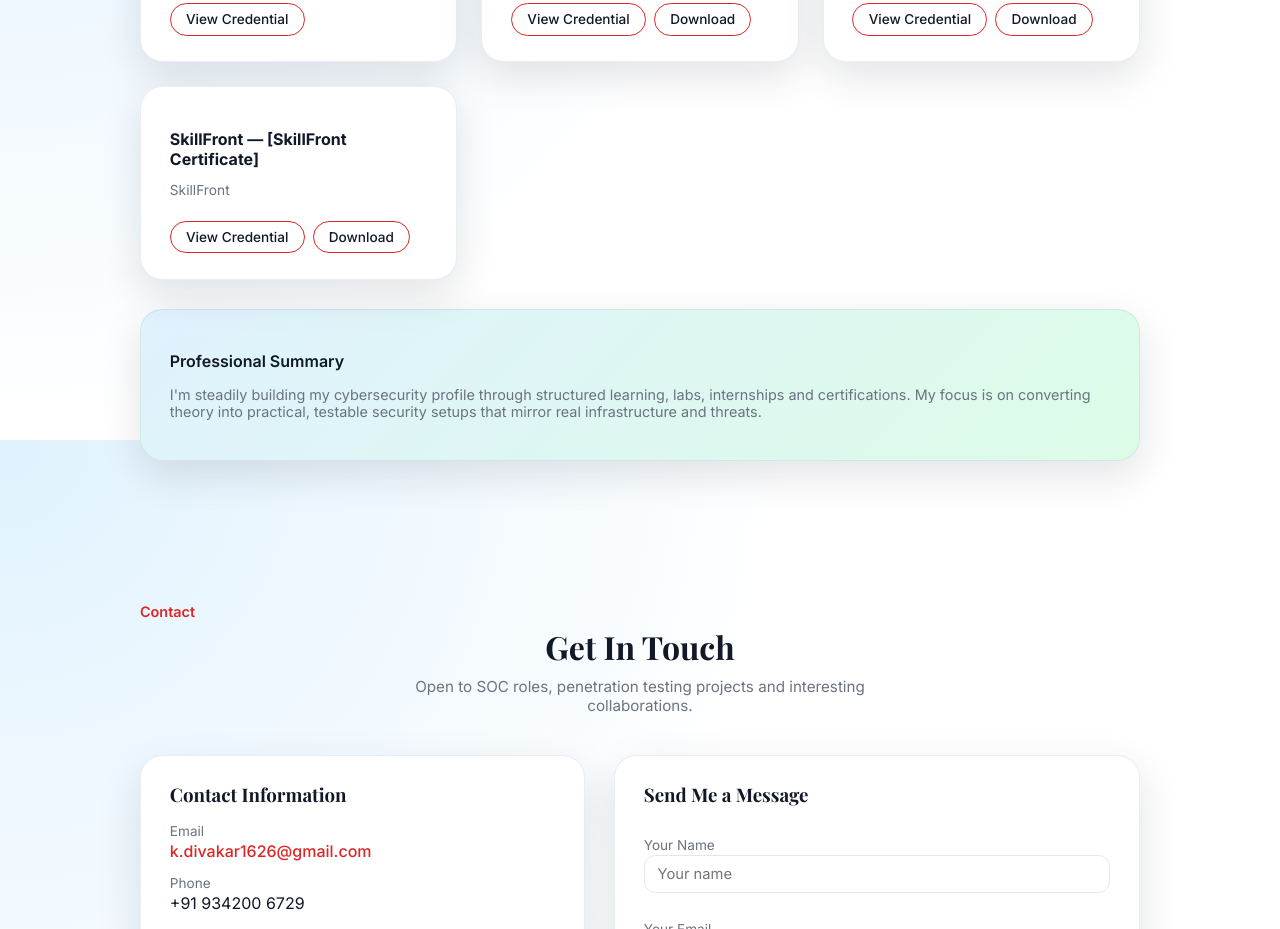
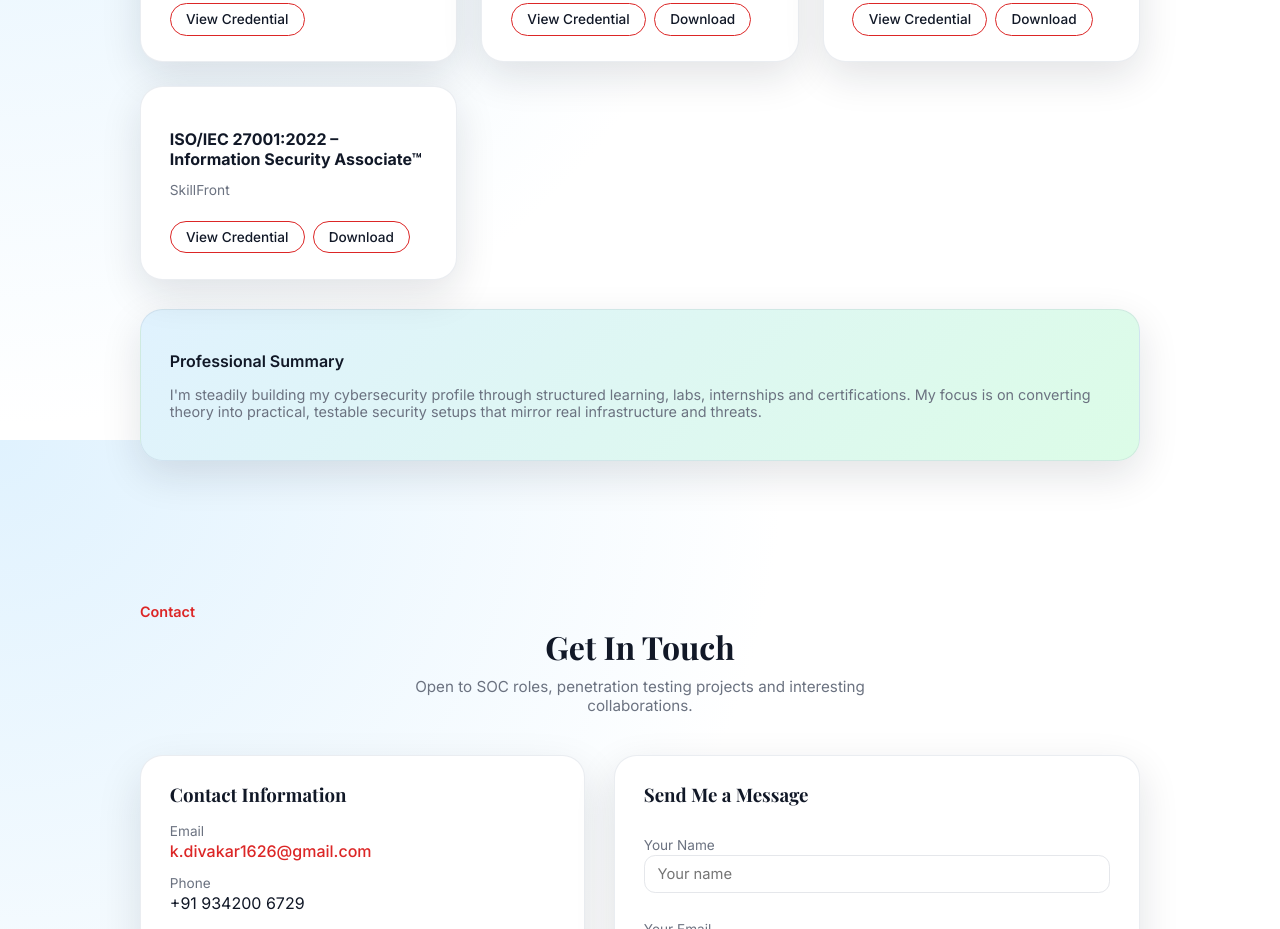
Before and after one commit to Diva07-kd/diva-portfolio, a React (Vite) app: page / in a window 1280 px wide. Shown: the part 5160-6089 px from the top of the page. Built offline with nearby package versions, Linux system fonts and the light colour scheme.

Commit message:
Update SkillFront certificate title

```diff
--- a/src/components/Certifications.jsx
+++ b/src/components/Certifications.jsx
@@ -41,7 +41,7 @@ const certs = [
 
   // <-- NEW certificate entry (SkillFront)
   {
-    title: "SkillFront — [SkillFront Certificate]",
+    title: "ISO/IEC 27001:2022 – Information Security Associate™",
     provider: "SkillFront",
     link: "/skillfront-certificate.pdf", // ensure this file is in /public
   },
```
